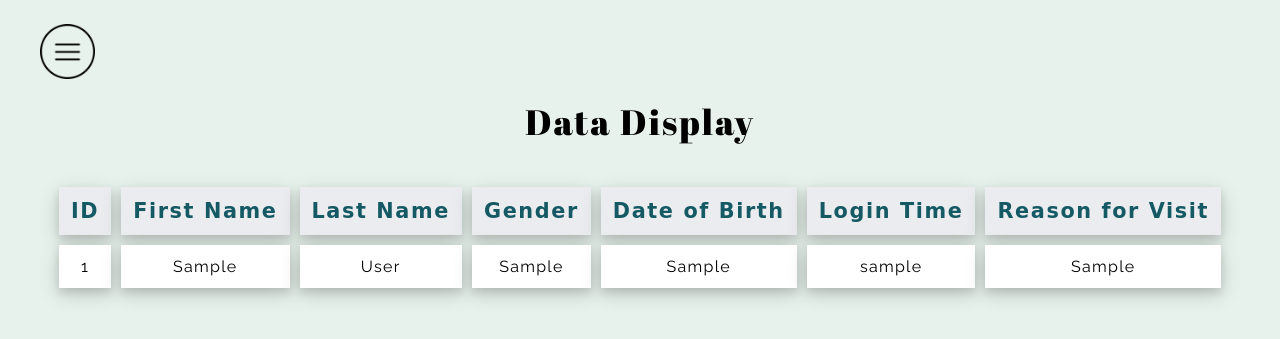
After one commit to 3296Fall2020/projects-04-signin, a Flask app: page /data in a window 1280 px wide. The commit adds this page. Shown: the top 339 px of the page. Run offline with Flask 2, Linux system fonts and the light colour scheme; tables that the repository leaves empty hold one stand-in row (values such as "Sample post").

Commit message:
added data display page, fixed bugs with rendering main page after submit

```diff
--- a/webapp/app.py
+++ b/webapp/app.py
@@ -2,10 +2,14 @@
 
 from flask import Flask, render_template, request
 import database
+import datetime
 from database.models.info_model import *
 from database.dbconn import *
 
 app = Flask(__name__)
+
+add_dob = False
+add_gender = False
 
 # HOME LOGIN PAGE
 @app.route('/')
@@ -17,9 +21,20 @@ def home_page():
 # LOGIN FORM SUBMISSION
 @app.route('/', methods=['POST'])
 def submit():
+    config = get_config()
 
     # ininitalize login_info object
     login = login_info(None, None, None, None, None, None, None)
+
+    # add login_time to the login_info object
+    current_time = datetime.datetime.now()
+    hour = str(current_time.hour)
+    minute = str(current_time.minute)
+    month = str(current_time.month)
+    day = str(current_time.day)
+    year = str(current_time.year)
+    login_time = hour + ":" + minute + " " + month + "/" + day + "/" + year
+    login.login_time = login_time
 
     # retrieve parameters from html form
 
@@ -44,7 +59,7 @@ def submit():
     submissionStatus = add_login(login)
 
     # return index html with parameters that show the form was submitted correctly
-    return render_template('index.html', submitted=True, submissionStatus = submissionStatus, add_dob = add_dob, add_gender = add_gender)
+    return render_template('index.html', submitted=True, submissionStatus = submissionStatus, add_dob = config.add_dob, add_gender = config.add_gender)
 
 # CONFIG PAGE
 @app.route('/config')
@@ -79,6 +94,15 @@ def config_page_submit():
 
     return render_template('config.html', add_dob = add_dob, add_gender = add_gender)
 
+# DATA DISPLAY PAGE
+@app.route('/data')
+def data_page():
+    login_data = get_login()
+    login_fields = get_login_fields()
+
+    return render_template('data.html', logins = login_data, fields = login_fields)
+
+
 def run_app():
     app.run(debug=True, host='0.0.0.0')
 
--- a/webapp/database/dbconn.py
+++ b/webapp/database/dbconn.py
@@ -13,6 +13,19 @@ def add_login(login):
     con.commit()
     con.close()
     return True
+
+def get_login():
+    con = sqlite3.connect(DB)
+    c = con.cursor()
+    c.execute("SELECT * FROM logins")
+    # retrieve all rows from login data
+    login_data = c.fetchall()
+    con.close()
+    return login_data
+
+def get_login_fields():
+    fields = ["ID", "First Name", "Last Name", "Gender", "Date of Birth", "Login Time", "Reason for Visit"]
+    return fields
 
 def add_config(config):
     con = sqlite3.connect(DB)
--- /dev/null
+++ b/webapp/static/display.css
@@ -0,0 +1,40 @@
+.body {
+    text-align:center;
+    /* font-family: 'Righteous', cursive; */
+    color: #696969;
+}
+
+
+table {
+    margin:auto;     /* auto makes left and right margins the same, means centered */
+    text-align: center;
+    border-spacing: 10px;
+}
+
+/* table entries */
+td {  /* applies to any <td> tag in any element classed "clickSort" */
+    padding: 0.75rem;
+    background-color: white;
+    font-size:1rem;
+    font-family: 'Raleway', sans-serif;
+    letter-spacing: .08rem;
+    text-align: center;
+    /* border: 1px solid #949494; */
+    box-shadow: 0 4px 8px 0 rgba(0, 0, 0, 0.1), 0 6px 20px 0 rgba(0, 0, 0, 0.19);
+
+}
+
+ /* table headers */
+ th {
+    padding:0.75rem;
+    background-color: #EBECF0;
+    font-weight: bold;
+    color: #145963;
+    font-size:1.3rem;
+    font-family: 'Righteous', cursive;
+    letter-spacing: .1rem;
+    white-space: nowrap; /* do not want multi word column headings (or sort icon) to wrap */
+    text-align: center;
+    /* border: 1px solid #949494; */
+    box-shadow: 0 4px 8px 0 rgba(0, 0, 0, 0.1), 0 6px 20px 0 rgba(0, 0, 0, 0.19);
+}
--- a/webapp/templates/config.html
+++ b/webapp/templates/config.html
@@ -19,6 +19,7 @@
             <div class="dropdown-content">
                 <a href="/">Home</a>
                 <a href="/config">Settings</a>
+                <a href="/data">Data</a>
                 <a href="#">Graphing</a>
             </div>
         </div>
--- /dev/null
+++ b/webapp/templates/data.html
@@ -0,0 +1,50 @@
+<!DOCTYPE html>
+
+<!-- ADMIN CONFIG PAGE -->
+
+<html>
+    <head>
+        <!-- include stylesheet and fonts -->
+        <link rel="stylesheet" type="text/css" href="static/dropdown.css">
+        <link rel="stylesheet" type="text/css" href="static/display.css">
+        <link rel="stylesheet" type="text/css" href="static/style.css">
+        <link href="https://fonts.googleapis.com/css2?family=Abril+Fatface&family=Open+Sans&display=swap" rel="stylesheet">
+        <link href="https://fonts.googleapis.com/css2?family=Raleway&display=swap" rel="stylesheet">
+        <meta name="viewport" content="width=device-width, initial-scale=1.0">
+    </head>
+
+    <body>
+        <div class="dropdown">
+            <!-- <button class="dropbtn">Menu</button> -->
+            <img src="static/menuicon.png" alt="dropdown" width="55" height="55">
+            <div class="dropdown-content">
+                <a href="/">Home</a>
+                <a href="/config">Settings</a>
+                <a href="/data">Data</a>
+                <a href="#">Graphing</a>
+            </div>
+        </div>
+        <div class="header">
+            <p>
+                Data Display
+            </p>
+        </div>
+        <table>
+            <!-- add headers to the table -->
+            <tr>
+            {% for field in fields %}
+                <th> {{ field }} </th>
+            {% endfor %}
+            </tr>
+            <!-- add data to the table -->
+            {% for login in logins %}
+            <tr>
+                {% for field in login %}
+                <td> {{ field }} </td>
+                {% endfor %}
+            </tr>
+            {% endfor %}
+          </table>
+    </body>
+
+</html>
--- a/webapp/templates/index.html
+++ b/webapp/templates/index.html
@@ -19,6 +19,7 @@
             <div class="dropdown-content">
                 <a href="/">Home</a>
                 <a href="/config">Settings</a>
+                <a href="/data">Data</a>
                 <a href="#">Graphing</a>
             </div>
         </div>
```
